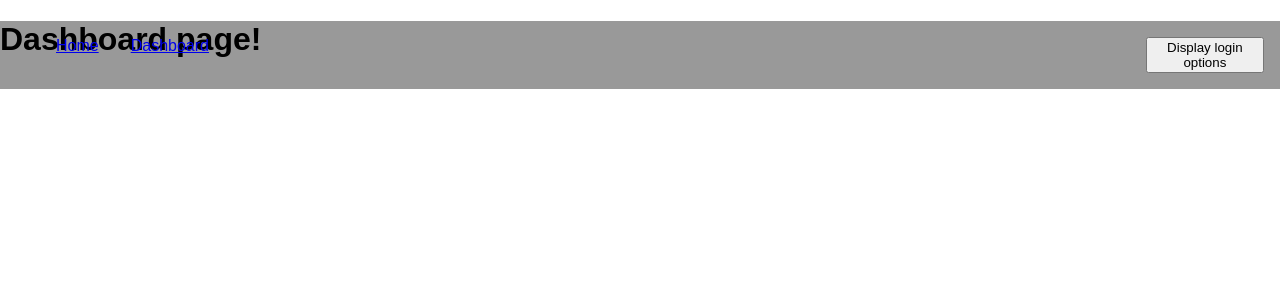
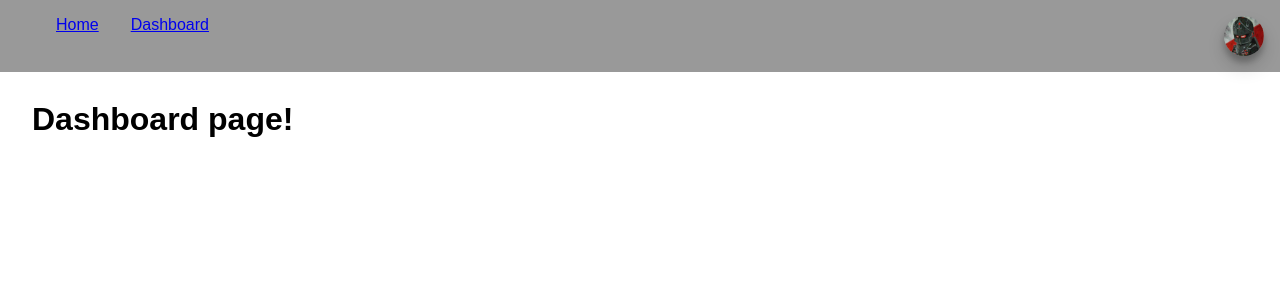
Before and after one commit to Oscmage/tournament-page, a React (Create React App) app in the folder frontend/: page /dashboard in a window 1280 px wide. Shown: the top 300 px of the page. Built offline with nearby package versions, Linux system fonts and the light colour scheme; sample sign-in values are in the browser's storage.

Commit message:
Change to avatar when logged in, why? Because it looks sick.

```diff
--- /dev/null
+++ b/frontend/src/css/Dashboard.css
@@ -0,0 +1,3 @@
+.Dashboard {
+  padding: 5rem 2rem 2rem 2rem;
+}
--- a/frontend/src/css/Login.css
+++ b/frontend/src/css/Login.css
@@ -1,6 +1,9 @@
 .Logout {
   display: flex;
   justify-content: center;
+  background-color: rgba(0, 0, 0, 0.4);
+  width: 150px;
+  padding: 1rem;
 }
 
 .Login {
--- a/frontend/src/css/Menu.css
+++ b/frontend/src/css/Menu.css
@@ -41,3 +41,17 @@
   position: fixed;
   right: 0;
 }
+
+.Avatar {
+  width: 40px;
+  height: 40px;
+  background-image: url("../img/red-knight.jpg");
+  background-size: cover;
+  border-radius: 50%;
+  transition: box-shadow 0.5s ease;
+  box-shadow: 0 10px 20px rgba(0, 0, 0, 0.19), 0 6px 6px rgba(0, 0, 0, 0.23);
+}
+
+.Avatar:hover {
+  box-shadow: 0 14px 28px rgba(0, 0, 0, 0.25), 0 10px 10px rgba(0, 0, 0, 0.22);
+}
--- a/frontend/src/presentationComponents/Dashboard.tsx
+++ b/frontend/src/presentationComponents/Dashboard.tsx
@@ -1,4 +1,5 @@
 import * as React from "react";
+import "../css/Dashboard.css";
 
 class Dashboard extends React.Component {
   public render() {
--- a/frontend/src/presentationComponents/LoginForm.tsx
+++ b/frontend/src/presentationComponents/LoginForm.tsx
@@ -36,7 +36,7 @@ class LoginForm extends React.Component<
           type="password"
           name="password"
         />
-        <input type="submit" value="Submit" />
+        <input type="submit" value="Login" />
       </form>
     );
 
@@ -44,7 +44,7 @@ class LoginForm extends React.Component<
 
     return (
       <div className="LoginForm">
-        <h2>Logga in</h2>
+        <h2>Login</h2>
         {form}
         {error}
       </div>
--- a/frontend/src/presentationComponents/Menu.tsx
+++ b/frontend/src/presentationComponents/Menu.tsx
@@ -29,9 +29,11 @@ class Menu extends React.Component<
       this.resetDropdownState(false, true);
     }
 
-    const loginButtonString = this.props.loggedIn
-      ? "Display login options"
-      : "Login";
+    const loginIcon = this.props.loggedIn ? (
+      <div onClick={this.onLoginButton} className="Avatar" />
+    ) : (
+      <button onClick={this.onLoginButton}>Login</button>
+    );
     return (
       <div className="Menu">
         <div className="Links">
@@ -45,9 +47,7 @@ class Menu extends React.Component<
           </ul>
         </div>
         <div className="LoginContainer">
-          <div className="LoginButtonContainer">
-            <button onClick={this.onLoginButton}>{loginButtonString}</button>
-          </div>
+          <div className="LoginButtonContainer">{loginIcon}</div>
           {login}
         </div>
       </div>
--- a/frontend/src/presentationComponents/RegisterForm.tsx
+++ b/frontend/src/presentationComponents/RegisterForm.tsx
@@ -99,7 +99,7 @@ class RegisterForm extends React.Component<
 
     return (
       <div className="RegisterForm">
-        <h2>Registrera dig</h2>
+        <h2>Register</h2>
         {form}
         {emailMatch}
         {passwordMatch}
```
Also changed, not shown: frontend/src/img/red-knight.jpg (added).
